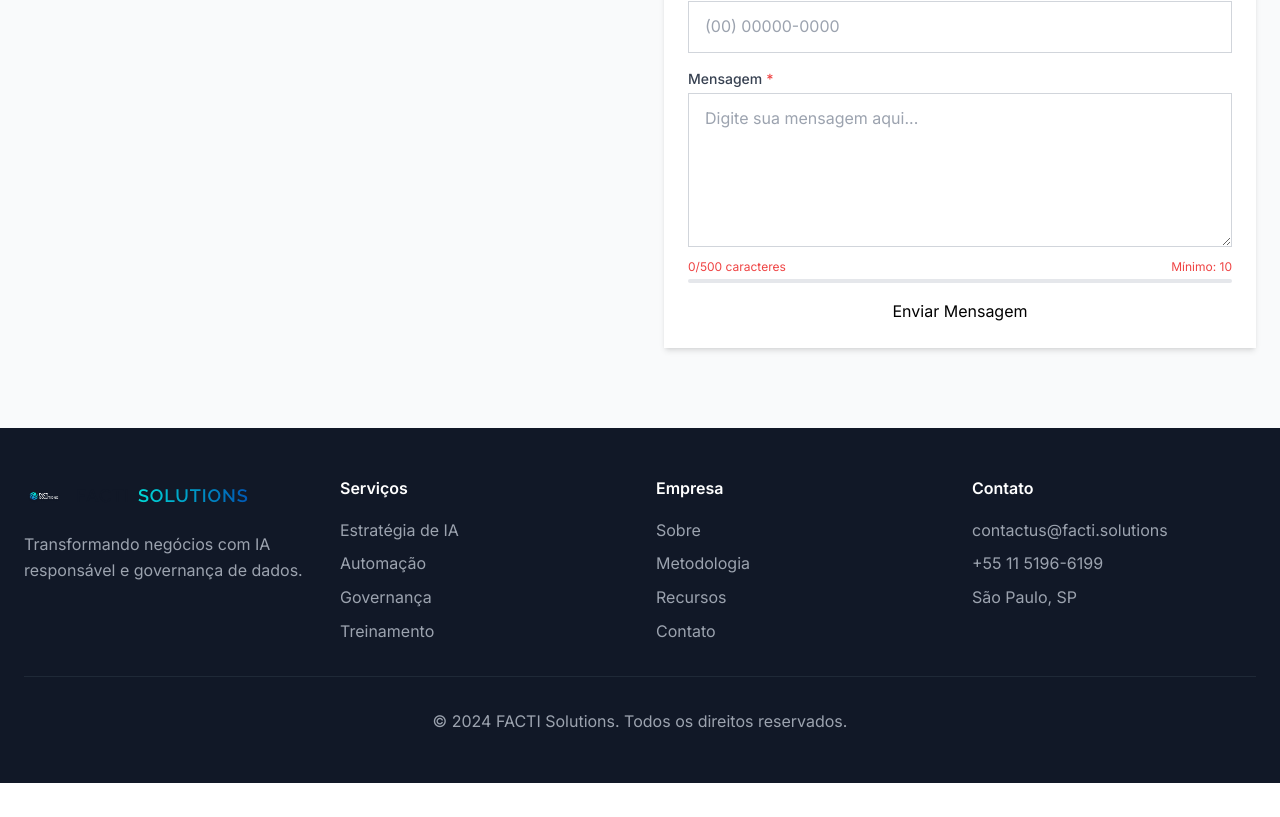
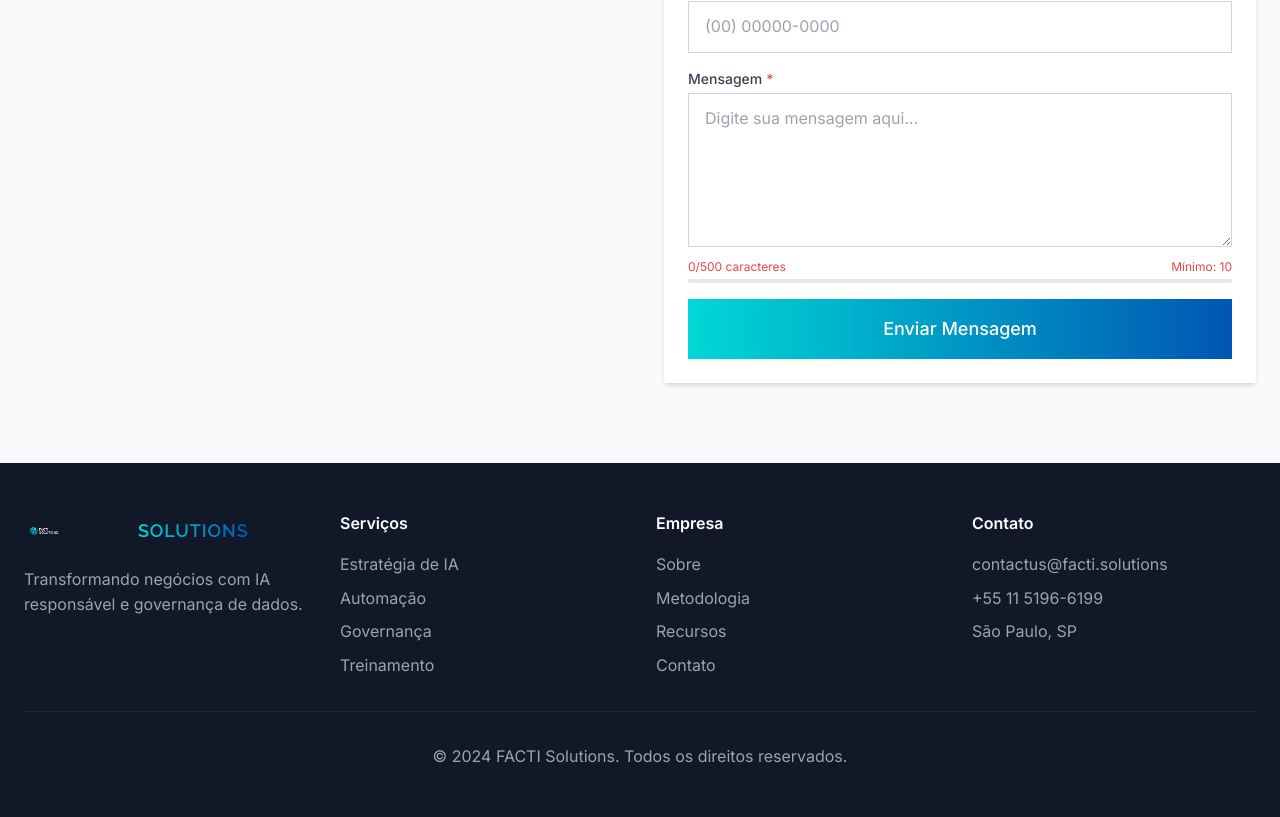
Before and after one commit to factisolutions/factiwebpage, a Next.js app: page / in a window 1280 px wide. Shown: the part 5060-5877 px from the top of the page. Before the commit the page ends 5843 px from the top, so only its background shows below. Built offline with nearby package versions, Linux system fonts and the light colour scheme.

Commit message:
add formspree

```diff
--- a/components/contact-form.tsx
+++ b/components/contact-form.tsx
@@ -73,9 +73,8 @@ export default function ContactForm() {
     }
 
     setIsSubmitting(true)
+    setSubmitError("")
 
-    // The form will be submitted directly to Formspree
-    // We just need to handle the form submission state
     try {
       const form = e.currentTarget
       const formData = new FormData(form)
@@ -267,6 +266,12 @@ export default function ContactForm() {
                 animate={Object.keys(formErrors).length > 0 ? { x: [0, -10, 10, -10, 10, 0] } : {}}
                 transition={Object.keys(formErrors).length > 0 ? { duration: 0.5 } : {}}
               >
+                <Button
+                  type="submit"
+                  disabled={isSubmitting}
+                  className="w-full"
+                  size="lg"
+                >
                   <div className="flex items-center justify-center">
                     {isSubmitting ? (
                       <motion.div
@@ -279,6 +284,7 @@ export default function ContactForm() {
                       "Enviar Mensagem"
                     )}
                   </div>
+                </Button>
               </motion.div>
             </ScrollReveal>
           </form>
```
Lines whose indentation alone changed are shown as unchanged.
